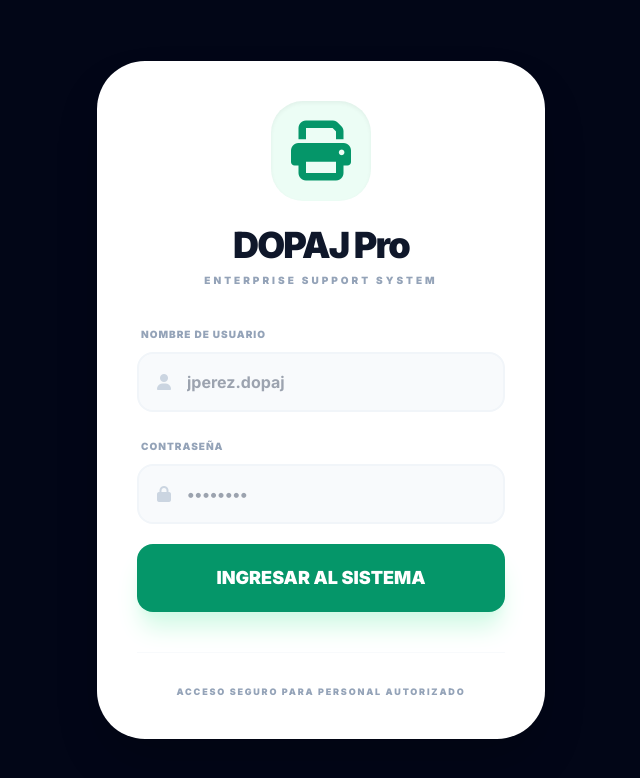
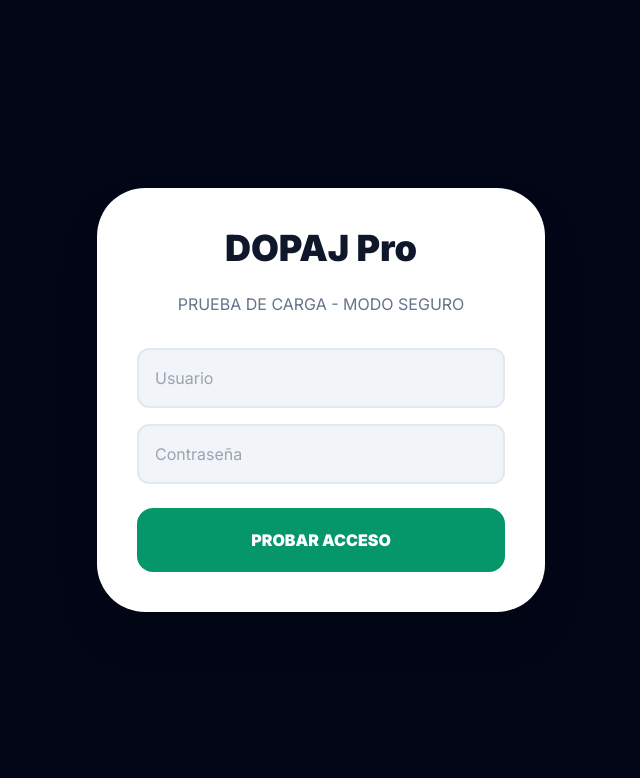
Before and after one commit to wmedutek-source/DOPAJ, a React (Vite) app: page / in a window 1280 px wide. Shown: the top 778 px of the page, without its empty margins (319-959 px from the left). Built offline with nearby package versions, Linux system fonts and the light colour scheme; no server answers.

Commit message:
Update App.tsx

```diff
--- a/src/App.tsx
+++ b/src/App.tsx
@@ -1,250 +1,35 @@
-import React, { useState, useEffect } from 'react';
-import { User, UserRole, Ticket, TicketStatus } from './types.ts';
-import Sidebar from './components/Sidebar';
-import Dashboard from './components/Dashboard';
-import TicketList from './components/TicketList';
-import TicketForm from './components/TicketForm';
-import TicketExecution from './components/TicketExecution';
-import UserManagement from './components/UserManagement';
-import OfflineStatus from './components/OfflineStatus';
-
-const INITIAL_USERS: User[] = [
-  { uid: 'admin-1', email: 'admin@dopaj.com', name: 'Admin Principal', role: UserRole.ADMIN, password: '123' },
-  { uid: 'e1', email: 'juan.perez@dopaj.com', name: 'Juan Pérez', role: UserRole.ENGINEER, password: '123' },
-  { uid: 'e2', email: 'maria.gomez@dopaj.com', name: 'María Gómez', role: UserRole.ENGINEER, password: '123' },
-];
-
-const INITIAL_TICKETS: Ticket[] = [
-  {
-    id: 't1',
-    folio: 'FL040283',
-    reportFolio: 'FL040283',
-    serialNumber: '33005460',
-    model: 'MXB376WH',
-    clientName: 'CFE2024 - Servicios de Atención a Clientes',
-    responsiblePerson: 'Cruz Gabriela Naranjo Román',
-    phone: '3143310017',
-    description: 'Falla en tarjeta de red. 3143310017 / Ext. 21217',
-    engineerId: 'e1',
-    engineerName: 'Juan Pérez',
-    assignedAt: new Date(Date.now() - 86400000).toISOString(),
-    status: TicketStatus.PENDING_ATTENTION,
-    evidencePhotos: [],
-    createdAt: new Date(Date.now() - 86400000).toISOString(),
-    serviceSheetUrl: 'https://www.w3.org/WAI/ER/tests/xhtml/testfiles/resources/pdf/dummy.pdf'
-  }
-];
+import React, { useState } from 'react';
+import { User, UserRole, TicketStatus } from './types';
 
 const App: React.FC = () => {
-  const [currentUser, setCurrentUser] = useState<User | null>(null);
-  const [view, setView] = useState<'dashboard' | 'tickets' | 'create' | 'execution' | 'users'>('dashboard');
-  const [ticketFilter, setTicketFilter] = useState<TicketStatus | 'All'>('All');
-  const [tickets, setTickets] = useState<Ticket[]>(INITIAL_TICKETS);
-  const [registeredUsers, setRegisteredUsers] = useState<User[]>(INITIAL_USERS);
-  const [selectedTicketId, setSelectedTicketId] = useState<string | null>(null);
-  const [isSidebarOpen, setIsSidebarOpen] = useState(false);
-
-  // Login states
   const [loginEmail, setLoginEmail] = useState('');
   const [loginPass, setLoginPass] = useState('');
-  const [loginError, setLoginError] = useState('');
 
-  useEffect(() => {
-    if (currentUser?.role === UserRole.ENGINEER) setView('tickets');
-    else if (currentUser?.role === UserRole.ADMIN) setView('dashboard');
-  }, [currentUser]);
+  return (
+    <div className="h-screen w-full flex items-center justify-center bg-slate-950 px-4 text-white">
+      <div className="bg-white p-10 rounded-[3rem] shadow-2xl w-full max-w-md text-slate-900">
+        <h1 className="text-4xl font-black text-center mb-6">DOPAJ Pro</h1>
+        <p className="text-center mb-8 text-slate-500">PRUEBA DE CARGA - MODO SEGURO</p>
 
-  const handleLogin = (e: React.FormEvent) => {
-    e.preventDefault();
-    const user = registeredUsers.find(u => u.email === loginEmail && u.password === loginPass);
-    if (user) {
-      setCurrentUser(user);
-      setLoginError('');
-    } else {
-      setLoginError('Usuario o contraseña incorrectos');
-    }
-  };
-
-  const handleCreateTicket = (newTicket: Ticket) => {
-    setTickets([newTicket, ...tickets]);
-    setView('tickets');
-    setTicketFilter('All');
-  };
-
-  const handleUpdateTicket = (updatedTicket: Ticket) => {
-    setTickets(tickets.map(t => t.id === updatedTicket.id ? updatedTicket : t));
-    setView('tickets');
-  };
-
-  const handleAddUser = (user: User) => {
-    setRegisteredUsers([...registeredUsers, user]);
-  };
-
-  const handleUpdateUser = (updatedUser: User) => {
-    setRegisteredUsers(registeredUsers.map(u => u.uid === updatedUser.uid ? updatedUser : u));
-    if (currentUser?.uid === updatedUser.uid) {
-      setCurrentUser(updatedUser);
-    }
-  };
-
-  const handleDeleteUser = (uid: string) => {
-    setRegisteredUsers(registeredUsers.filter(u => u.uid !== uid));
-  };
-
-  const selectedTicket = tickets.find(t => t.id === selectedTicketId);
-
-  if (!currentUser) return (
-    <div className="h-screen w-full flex items-center justify-center bg-slate-950 px-4">
-      <div className="bg-white p-10 rounded-[3rem] shadow-2xl w-full max-w-md">
-        <div className="mb-8 text-center">
-          <div className="inline-flex p-5 bg-emerald-50 rounded-[2rem] mb-6 shadow-inner">
-            <i className="fas fa-print text-6xl text-emerald-600"></i>
-          </div>
-          <h1 className="text-4xl font-black text-slate-900 tracking-tighter">DOPAJ Pro</h1>
-          <p className="text-slate-400 font-black uppercase text-[10px] tracking-[0.3em] mt-2">Enterprise Support System</p>
-        </div>
-
-        <form onSubmit={handleLogin} className="space-y-5">
-          <div className="space-y-2">
-            <label className="text-[10px] font-black text-slate-400 uppercase tracking-widest ml-1">Nombre de Usuario</label>
-            <div className="relative">
-              <i className="fas fa-user absolute left-5 top-1/2 -translate-y-1/2 text-slate-300"></i>
         <input
           type="text"
-                required
+          placeholder="Usuario"
+          className="w-full p-4 mb-4 bg-slate-100 rounded-xl border-2 border-slate-200"
           value={loginEmail}
           onChange={e => setLoginEmail(e.target.value)}
-                className="w-full pl-12 pr-5 py-4 bg-slate-50 border-2 border-slate-100 rounded-2xl outline-none focus:border-emerald-500 font-bold text-slate-700 transition-all"
-                placeholder="jperez.dopaj"
         />
-            </div>
-          </div>
-
-          <div className="space-y-2">
-            <label className="text-[10px] font-black text-slate-400 uppercase tracking-widest ml-1">Contraseña</label>
-            <div className="relative">
-              <i className="fas fa-lock absolute left-5 top-1/2 -translate-y-1/2 text-slate-300"></i>
         <input
           type="password"
-                required
+          placeholder="Contraseña"
+          className="w-full p-4 mb-6 bg-slate-100 rounded-xl border-2 border-slate-200"
           value={loginPass}
           onChange={e => setLoginPass(e.target.value)}
-                className="w-full pl-12 pr-5 py-4 bg-slate-50 border-2 border-slate-100 rounded-2xl outline-none focus:border-emerald-500 font-bold text-slate-700 transition-all"
-                placeholder="••••••••"
-              />
-            </div>
-          </div>
-
-          {loginError && (
-            <p className="text-rose-500 text-[10px] font-black uppercase text-center bg-rose-50 py-2 rounded-xl border border-rose-100">
-              <i className="fas fa-exclamation-circle mr-1"></i> {loginError}
-            </p>
-          )}
-
-          <button
-            type="submit"
-            className="w-full bg-emerald-600 hover:bg-emerald-500 text-white font-black py-5 rounded-2xl transition-all shadow-xl shadow-emerald-100 active:scale-95 text-lg"
-          >
-            INGRESAR AL SISTEMA
-          </button>
-        </form>
-
-        <div className="mt-10 pt-8 border-t border-slate-50 text-center">
-          <p className="text-[9px] text-slate-400 font-black uppercase tracking-[0.2em]">Acceso Seguro para Personal Autorizado</p>
-        </div>
-      </div>
-    </div>
-  );
-
-  return (
-    <div className="flex h-screen bg-slate-50 overflow-hidden">
-      <Sidebar
-        role={currentUser.role}
-        activeView={view}
-        setView={setView}
-        activeFilter={ticketFilter}
-        setFilter={setTicketFilter}
-        isOpen={isSidebarOpen}
-        setIsOpen={setIsSidebarOpen}
-        onLogout={() => {
-          setCurrentUser(null);
-          setLoginPass('');
-        }}
-        tickets={tickets}
         />
 
-      <main className={`flex-1 overflow-y-auto transition-all duration-300 ${isSidebarOpen ? 'ml-64' : 'ml-0 md:ml-20'}`}>
-        <header className="bg-white border-b border-slate-200 px-4 sm:px-8 py-4 sticky top-0 z-10 flex justify-between items-center shadow-sm">
-          <div className="flex items-center gap-3">
-            <button onClick={() => setIsSidebarOpen(!isSidebarOpen)} className="md:hidden text-slate-500 text-xl p-2">
-              <i className="fas fa-bars"></i>
+        <button className="w-full bg-emerald-600 text-white font-black py-5 rounded-2xl">
+          PROBAR ACCESO
         </button>
-            <div>
-              <h2 className="text-lg sm:text-xl font-black text-slate-800 leading-tight">
-                {view === 'dashboard' && 'Panel Gerencial'}
-                {view === 'tickets' && (ticketFilter === 'All' ? 'Todos los Servicios' : `Servicios: ${ticketFilter}`)}
-                {view === 'create' && 'Nueva Orden'}
-                {view === 'execution' && `${selectedTicket?.folio}`}
-                {view === 'users' && 'Directorio Corporativo'}
-              </h2>
-              <div className="flex items-center gap-2 mt-0.5">
-                <OfflineStatus />
       </div>
-            </div>
-          </div>
-
-          <div className="flex items-center gap-3">
-            <div className="text-right hidden sm:block">
-              <p className="text-xs font-black text-slate-700 leading-none">{currentUser.name}</p>
-              <p className="text-[9px] font-black uppercase tracking-widest mt-1 text-emerald-600">
-                {currentUser.role}
-              </p>
-            </div>
-            <div className={`w-10 h-10 rounded-xl flex items-center justify-center text-white font-black shadow-lg ${currentUser.role === UserRole.ADMIN ? 'bg-slate-900' : 'bg-emerald-600'}`}>
-              {currentUser.name.charAt(0)}
-            </div>
-          </div>
-        </header>
-
-        <div className="p-4 sm:p-8 max-w-7xl mx-auto">
-          {view === 'dashboard' && <Dashboard tickets={tickets} />}
-          {view === 'tickets' && (
-            <TicketList
-              tickets={tickets}
-              role={currentUser.role}
-              userId={currentUser.uid}
-              activeFilter={ticketFilter}
-              onFilterChange={setTicketFilter}
-              onSelect={(id) => {
-                setSelectedTicketId(id);
-                setView('execution');
-              }}
-            />
-          )}
-          {view === 'create' && (
-            <TicketForm
-              engineers={registeredUsers.filter(u => u.role === UserRole.ENGINEER)}
-              onSubmit={handleCreateTicket}
-              onCancel={() => setView('tickets')}
-            />
-          )}
-          {view === 'execution' && selectedTicket && (
-            <TicketExecution
-              ticket={selectedTicket}
-              onSave={handleUpdateTicket}
-              onCancel={() => setView('tickets')}
-            />
-          )}
-          {view === 'users' && (
-            <UserManagement
-              users={registeredUsers}
-              onAddUser={handleAddUser}
-              onUpdateUser={handleUpdateUser}
-              onDeleteUser={handleDeleteUser}
-            />
-          )}
-        </div>
-      </main>
     </div>
   );
 };
```
Lines whose indentation alone changed are shown as unchanged.
